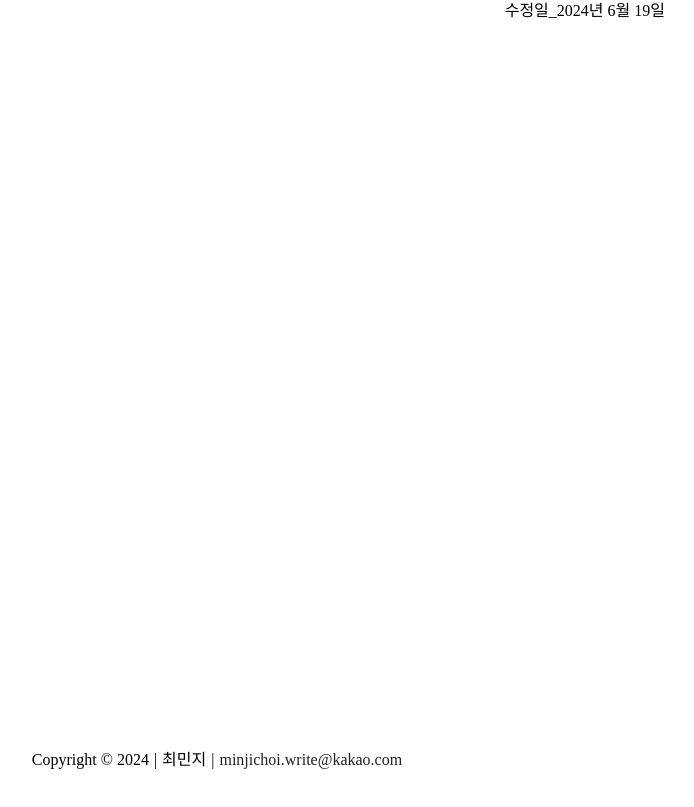
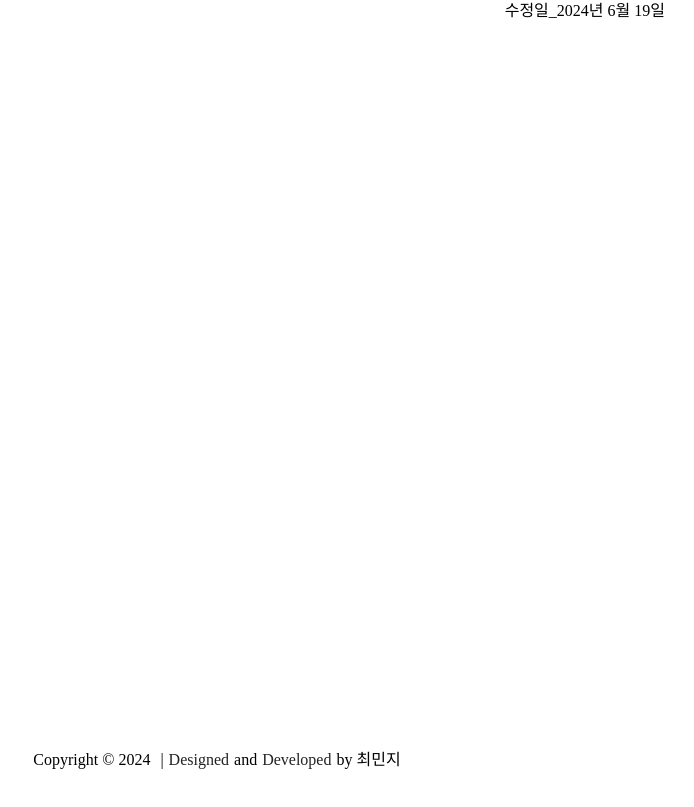
Before and after one commit to write-code-b/portfolio, a React (Create React App) app: page / in a window 1280 px wide. Shown: the part 492-1299 px from the top of the page, without its empty margins (423-1117 px from the left). Built offline with nearby package versions, Linux system fonts and the light colour scheme.

Commit message:
update Footer

```diff
--- a/src/App.css
+++ b/src/App.css
@@ -449,8 +449,13 @@ main .content section p {
 /* footer */
 footer {
   display: flex;
+  flex-direction: column;
   align-items: center;
   justify-content: center;
+}
+
+footer p {
+  display: contents;
 }
 
 footer div {
--- a/src/components/Footer.jsx
+++ b/src/components/Footer.jsx
@@ -5,9 +5,18 @@ function Footer(props) {
     <footer>
       <div>
         <p>Copyright © 2024</p>
-        <p>최민지</p>
         <p>
-          <a href="mailto:minjichoi.write@kakao.com">minjichoi.write@kakao.com</a>
+          <a
+            href="https://www.figma.com/design/JqccT1mpAdMfikXp5Cx3hb/MINJI-CHOI-portfolio?node-id=303-2&t=od7urjG4Vpuy3b0B-1"
+            target="_blank"
+          >
+            Designed
+          </a>
+          and
+          <a href="https://github.com/write-code-b/portfolio" target="_blank">
+            Developed
+          </a>
+          by 최민지
         </p>
       </div>
     </footer>
```
